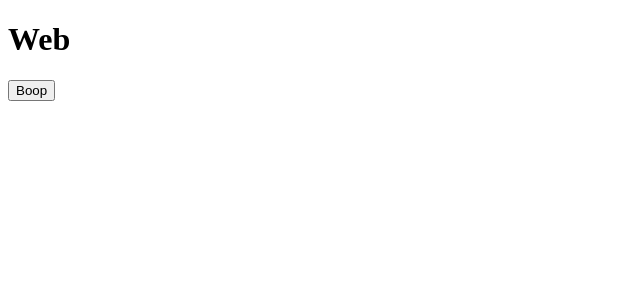
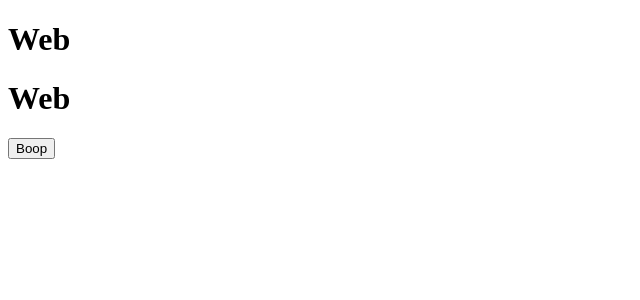
Before and after one commit to elviocb/ci-turbo, a Next.js app in the folder apps/web/: page / in a window 1280 px wide. Shown: the top 300 px of the page, without its empty margins (0-640 px from the left). Built offline with nearby package versions, Linux system fonts and the light colour scheme.

Commit message:
feat(home): add double text on rpojects

```diff
--- a/apps/web/pages/index.tsx
+++ b/apps/web/pages/index.tsx
@@ -1,10 +1,11 @@
-import { Button } from "ui";
+import {Button} from "ui"
 
 export default function Web() {
   return (
     <div>
       <h1>Web</h1>
+      <h1>Web</h1>
       <Button />
     </div>
-  );
+  )
 }
```
Also changed, not shown: 1 other file (tests, documents, lock files or other folders).
